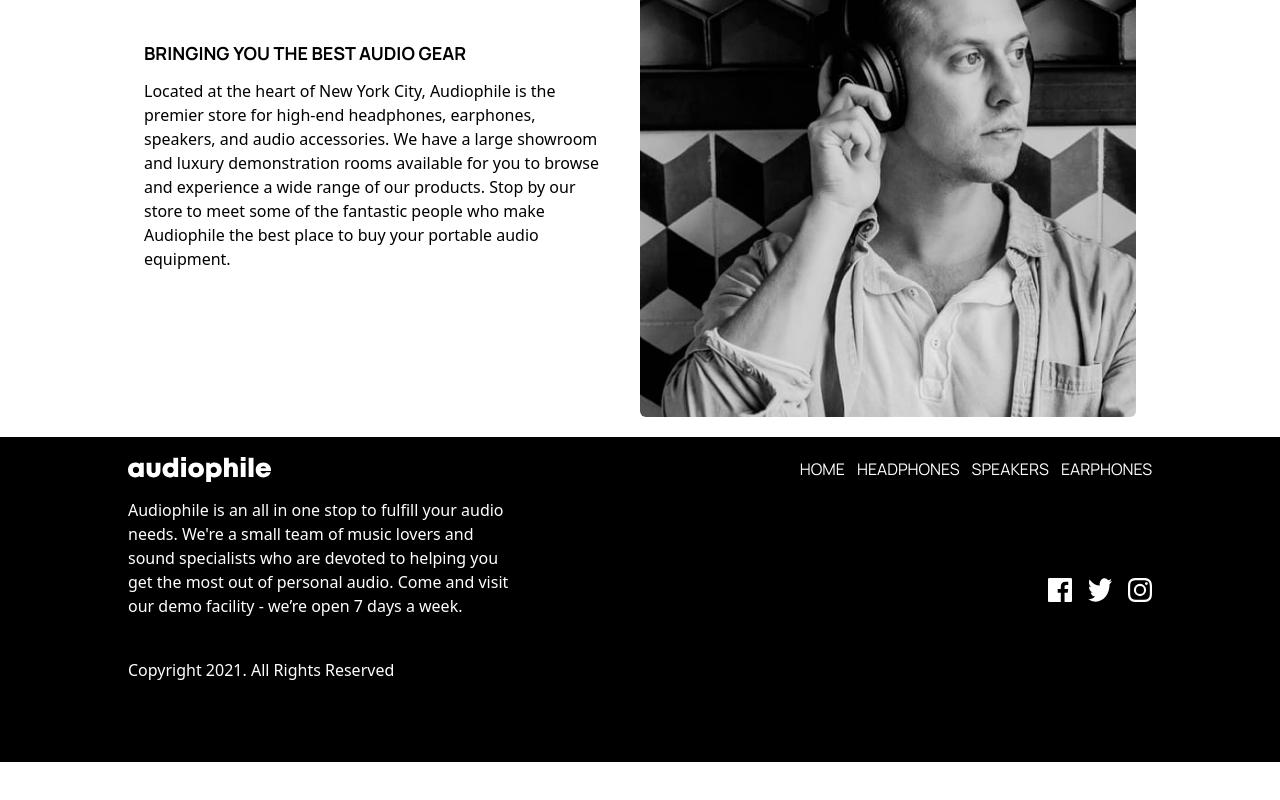
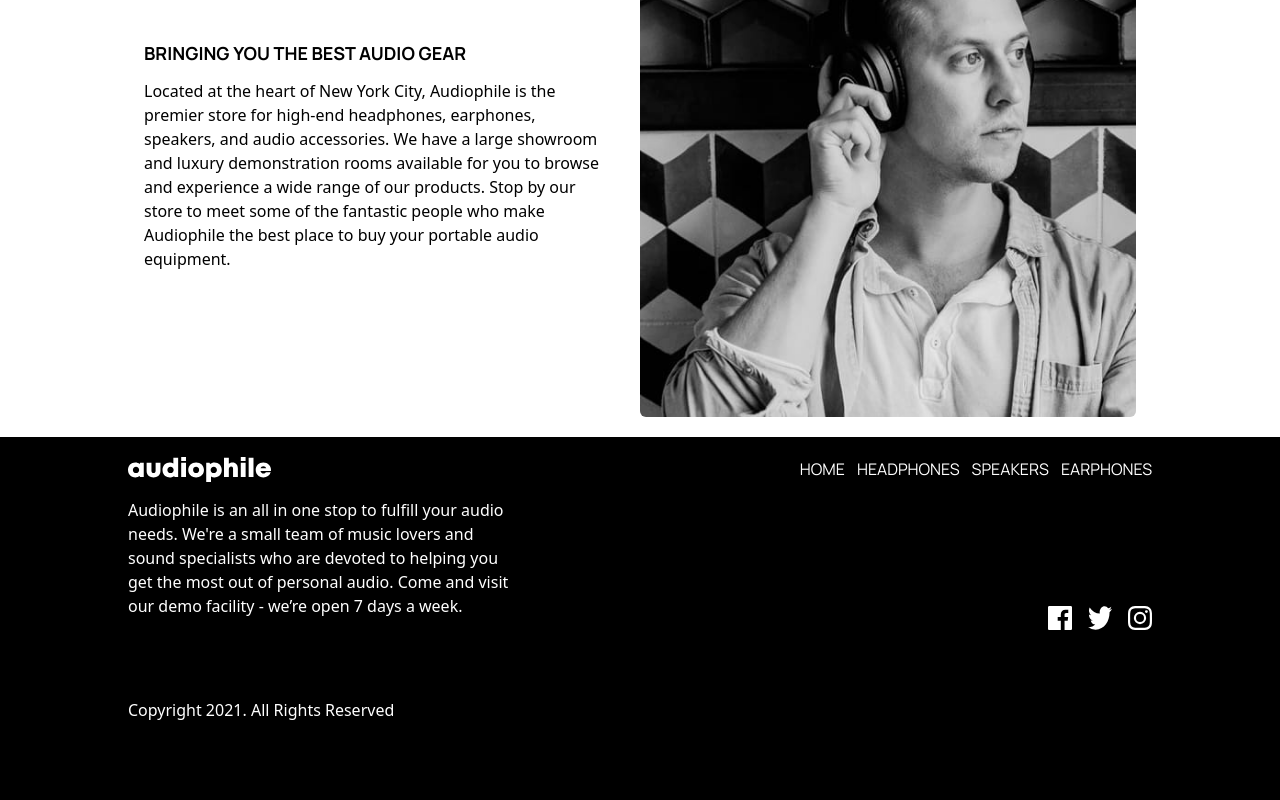
Before and after one commit to MundiaNderi/audiophile, a React (Vite) app in the folder audiophile-ecommerce/: page / in a window 1280 px wide. Shown: the part 1814-2614 px from the top of the page. Before the commit the page ends 2576 px from the top, so only its background shows below. Built offline with nearby package versions, Linux system fonts and the light colour scheme.

Commit message:
Fixing the footer

```diff
--- a/audiophile-ecommerce/src/Components/Footer/Footer.jsx
+++ b/audiophile-ecommerce/src/Components/Footer/Footer.jsx
@@ -23,7 +23,7 @@ const Footer = () => {
       </div>
     </div>
     <div className='pt-4 flex flex-col md:flex-row justify-between'>
-        <div className=' w-96'>
+        <div className=' md:w-96'>
         <p className='text-white text-center md:text-left' >
             Audiophile is an all in one stop to fulfill your audio needs.
             We're a small team of music lovers and sound specialists who are devoted
@@ -35,13 +35,13 @@ const Footer = () => {
             Copyright 2021. All Rights Reserved
         </p>
         </div>
-        <div className=' pt-20 flex flex-row gap-4'>
+        <div className=' md:pt-20 flex flex-row gap-4 items-center justify-center '>
             <img src={Facebook} className='w-6 h-6' />
             <img src={Twitter} className='w-6 h-6'/>
             <img src={Instagram} className='w-6 h-6'/>
         </div>
       </div>
-      <p className='text-white' >Copyright 2021. All Rights Reserved</p>
+      <p className='text-white text-center md:text-left pt-10' >Copyright 2021. All Rights Reserved</p>
     </div>
   );
 };
```
